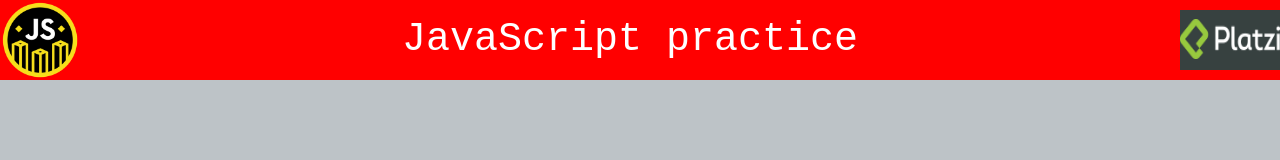
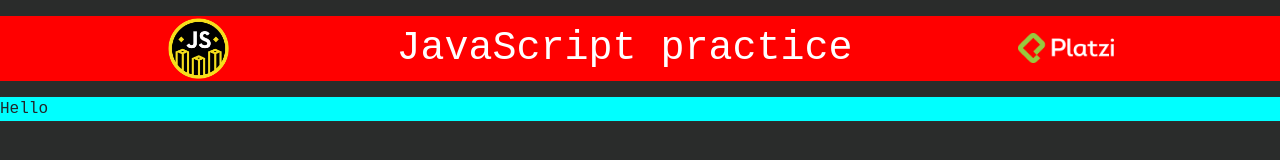
Before and after one commit to ButchBet/JavaScript-Practice, a plain HTML site: page index.html in a window 1280 px wide. Drawn offline with nearby package versions, Linux system fonts and the light colour scheme.

Commit message:
The header has been finished, by now we will continue with the main area that is for the different projects presentation, for this we will use webcomponents.

```diff
--- a/css/index.css
+++ b/css/index.css
@@ -10,12 +10,14 @@ body {
     --dark-grey: #2A2C2B;
     --light-grey: #BDC3C7;
 
-    background-color: var(--light-grey) !important;
+    background-color: var(--dark-grey) !important;
 
     font-family: monospace !important;
 }
 
 header {
+    position: relative;
+    top: 1rem;
     background-color: red;
 }
 
@@ -27,12 +29,14 @@ nav ul {
     list-style: none;
     display: flex;
     flex-flow: row wrap;
-    justify-content: space-between;
+    justify-content: space-evenly;
     align-items: center;
     align-content: center;
 }
 
 nav ul li {
+    text-align: center;
+    height: 80%;
 }
 
 nav ul li a {
@@ -46,20 +50,24 @@ nav ul li a {
 }
 
 nav ul li img {
-    height: 80px;
+    height: 65px;
 }
 
 #jsLogo {
     border-radius: 100% !important;
-    margin-left: 1rem;
 }
 
 #containerPlatziLogo {
-    background-color: #374140;
-    margin-right: 1rem;
 }
 
 #platziLogo {
-    height: 40px !important;
-    width: 100px !important;
+    height: 30px !important;
+    width: 105x !important;
 }
+
+main {
+    position: relative;
+    top: 2rem;
+    background-color: aqua;
+    box-shadow: .2px .2px 1px white;
+}
--- a/index.html
+++ b/index.html
@@ -18,13 +18,17 @@
     <header>
         <nav>
             <ul>
-                <li id="jsLogo"><a href="https://platzi.com/escuela-javascript/"><img src="./assets/js-challenge-logo.png" alt="JS shoool logo."></a></li>
+                <li id="jsLogo"><a target="_blank" href="https://platzi.com/escuela-javascript/"><img src="./assets/js-challenge-logo.png" alt="JS shoool logo."></a></li>
 
                 <li><a href="#">JavaScript practice</a></li>
 
-                <li id="containerPlatziLogo"><a href="https://platzi.com/"><img  id="platziLogo" src="./assets/platzi.webp" alt="Platzi logo."></a></li>
+                <li id="containerPlatziLogo"><a target="_blank" href="https://platzi.com/"><img  id="platziLogo" src="./assets/platzi.webp" alt="Platzi logo."></a></li>
             </ul>
         </nav>
     </header>
+
+    <main>
+        Hello
+    </main>
 </body>
 </html>
```
